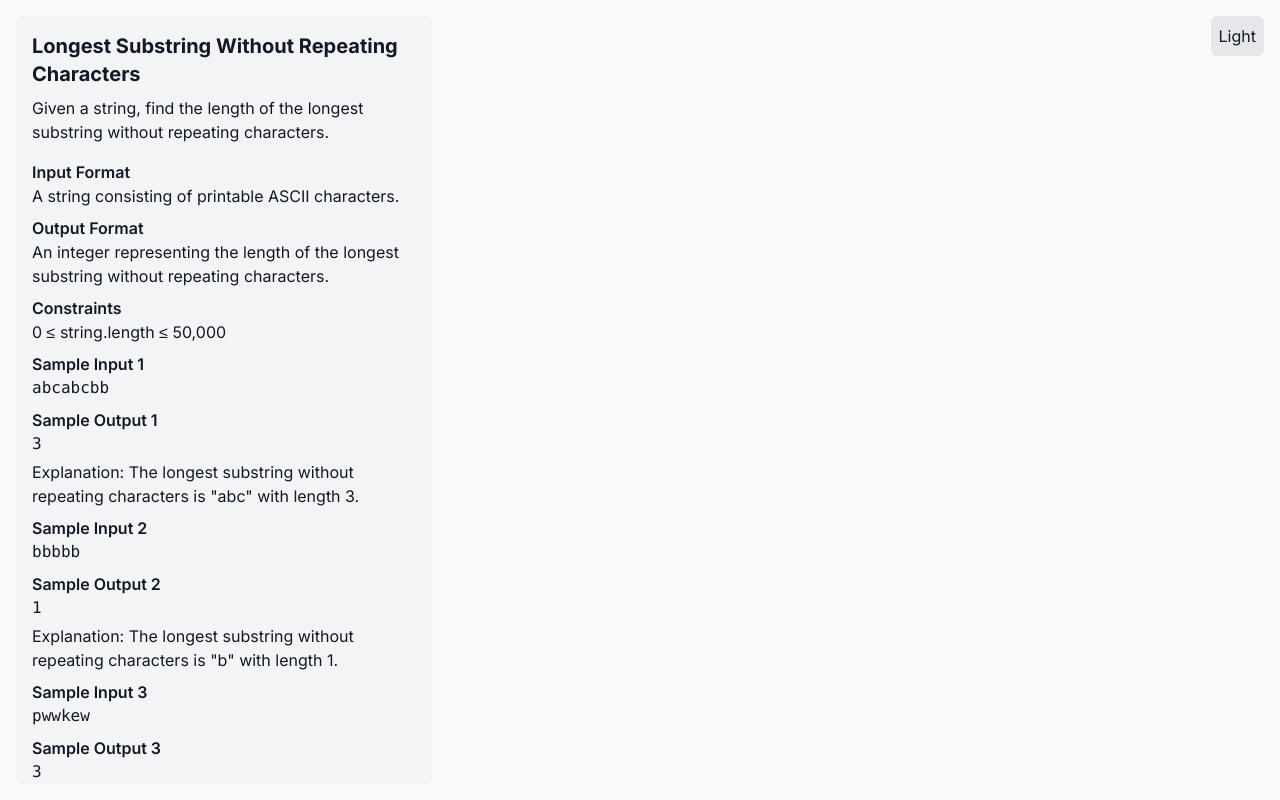
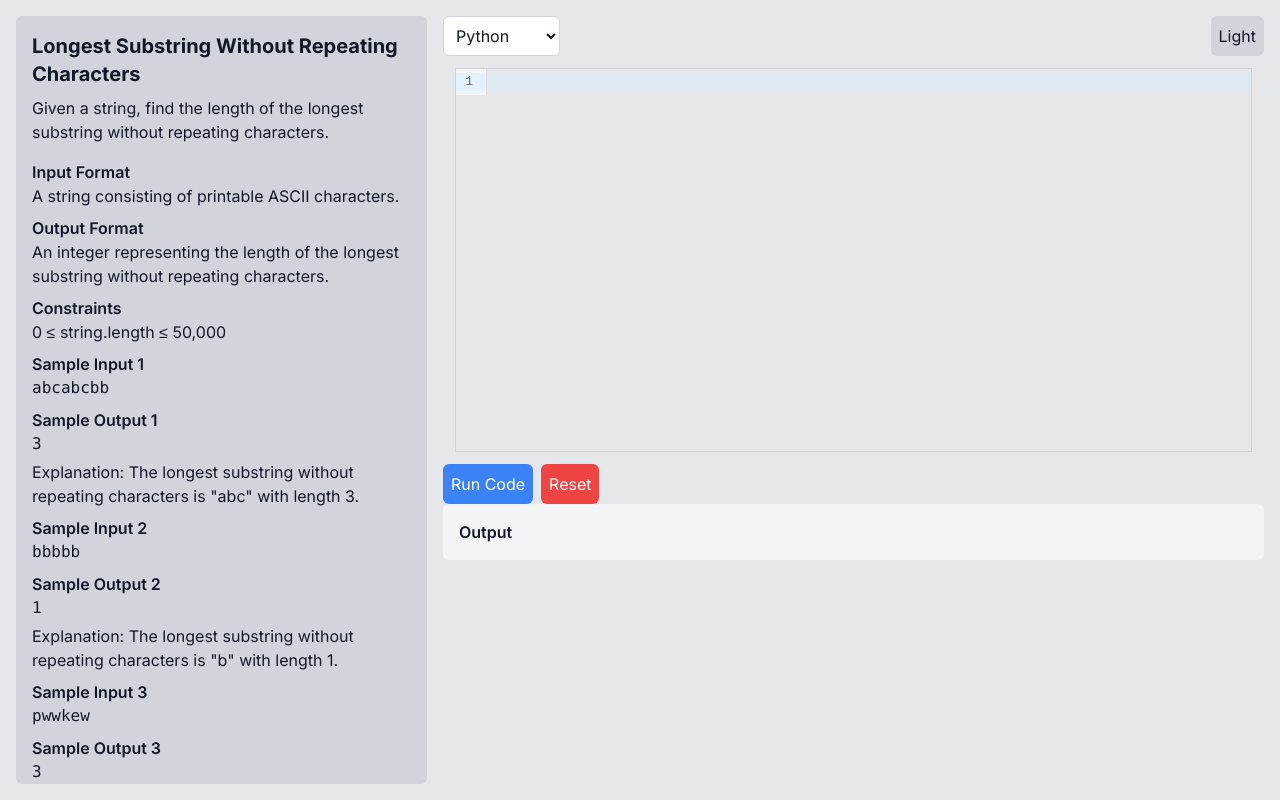
Before and after one commit to AnshulKawarey/code-editor, a Next.js app: page / in a window 1280 px wide. Built offline with nearby package versions, Linux system fonts and the light colour scheme.

Commit message:
basic app is done just need to fix the code editor as it is not accepting new line due to fixing another bug before this

```diff
--- a/src/app/globals.css
+++ b/src/app/globals.css
@@ -2,15 +2,7 @@
 @tailwind components;
 @tailwind utilities;
 
-:root {
-  --background-color: #f9fafb;
-  --text-color: #111827;
-}
 
-.dark {
-  --background-color: #111827;
-  --text-color: #f9fafb;
-}
 
 body {
   background-color: var(--background-color);
--- a/src/app/page.tsx
+++ b/src/app/page.tsx
@@ -1,13 +1,16 @@
 "use client";
 
+import CodeEditor from "@/components/CodeEditor";
+import LanguageSelector from "@/components/LanguageSelector";
 import ProblemStatement from "@/components/ProblemStatement";
 import { useEffect, useState } from "react"
 
 export default function Home() {
-  const [language, set] = useState<string>("python");
+  const [language, setLanguage] = useState<string>("python");
   const [code, setCode] = useState<string>(()=>{
     if (typeof window !== "undefined") {
-      return localStorage.getItem(`code-${language}`) || "";
+      const stored = localStorage.getItem(`code-${language}`) || "";
+      return stored.trim();
     }
     return "";
   });
@@ -37,25 +40,63 @@ export default function Home() {
     }
   }, [theme]);
 
+  const runCode = () => {
+    setOutput("Running...");
+    setTimeout(() => {
+      setOutput(`Placeholder output for ${language}:\nSuccess!`);
+    }, 1000);
+  };
+
   const toggleTheme = () => {
-    console.log("Toggling theme from", theme); // Debug log
     setTheme(theme === "light" ? "dark" : "light");
   };
 
+  const resetCode = () => setCode("");
+
   return (
     <div className={theme === "dark" ? "dark" : "light"}>
-      <main className="min-h-screen bg-gray-50 dark:bg-gray-900 text-gray-900 dark:text-gray-100">
+      <main className="min-h-screen bg-gray-200 dark:bg-gray-900 text-gray-900 dark:text-gray-100">
         <button
         onClick={toggleTheme}
-        className="fixed top-4 right-4 p-2 bg-gray-200 dark:bg-gray-700 rounded-md"
+        className="fixed top-4 right-4 p-2 bg-gray-300 dark:bg-gray-700 rounded-md"
         aria-label={`Switch to ${theme === "light" ? "dark" : "light"} theme`}
         >
           {theme==="light" ? "Light" : "Dark"}
         </button>
 
         <div className="flex flex-col md:flex-row h-screen p-4 gap-4">
-          <div className="md:w-1/3 bg-gray-100 dark:bg-gray-800 p-4 rounded-md overflow-auto">
+
+          <div className="md:w-1/3 bg-gray-300 dark:bg-gray-800 p-4 rounded-md overflow-auto">
           <ProblemStatement />
+          </div>
+
+          <div className="md:w-2/3 gap-4 flex-col">
+            <LanguageSelector selectedLanguage={language} onLanguageChange={setLanguage}/>
+
+            <div className="flex-1 p-3">
+              <CodeEditor language={language} value={code} onChange={setCode} />
+            </div>
+
+            <div className="flex gap-2">
+              <button
+                onClick={runCode}
+                className="p-2 bg-blue-500 text-white rounded-md hover:bg-blue-600"
+                aria-label="Run code"
+              >
+                Run Code
+              </button>
+              <button
+              onClick={resetCode}
+              className="p-2 bg-red-500 text-white rounded-md hover:bg-red-600"
+              aria-label="Reset editor"
+              >
+                Reset
+              </button>
+            </div>
+              <div className="p-4 bg-gray-100 dark:bg-gray-800 rounded-md">
+              <h3 className="font-semibold">Output</h3>
+              <pre className="whitespace-pre-wrap">{output}</pre>
+            </div>
           </div>
         </div>
       </main>
--- a/src/components/CodeEditor.tsx
+++ b/src/components/CodeEditor.tsx
@@ -1,43 +1,70 @@
 "use client";
 
 import { languageExtentions } from "@/utils/languageExtentions";
-import { EditorState } from "@codemirror/state";
+import { Compartment, EditorState } from "@codemirror/state";
 import { ViewUpdate } from "@codemirror/view";
 import { basicSetup, EditorView } from "codemirror";
 import React, { useEffect, useRef } from "react";
 
 
 
-interface CodeEditorProps{
+interface CodeEditorProps {
   language: string;
   value: string;
   onChange: (value: string) => void;
 }
 
-const CodeEditor: React.FC<CodeEditorProps> = ({language, value, onChange})=>{
+const CodeEditor: React.FC<CodeEditorProps> = ({ language, value, onChange }) => {
   const editorRef = useRef<HTMLDivElement>(null);
+  const viewRef = useRef<EditorView | null>(null);
+  const languageCompartment = useRef(new Compartment());
 
-    useEffect(()=>{
+
+  useEffect(() => {
     if (!editorRef.current) return;
 
     const state = EditorState.create({
-            doc: value,
+      doc: value.trim(),
       extensions: [
         basicSetup,
-              languageExtentions[language] || languageExtentions['javascript'],
+        languageCompartment.current.of(
+          languageExtentions[language] || languageExtentions["javascript"]
+        ),
         EditorView.updateListener.of((update: ViewUpdate) => {
           if (update.docChanged) onChange(update.state.doc.toString());
         }),
       ],
     });
 
-          const view = new EditorView({
+    viewRef.current = new EditorView({
       state,
       parent: editorRef.current,
     });
 
-          return () => view.destroy();
-        }, [language, value, onChange]);
+    return () => viewRef.current?.destroy();
+  }, []);
+
+  useEffect(() => {
+    if (viewRef.current) {
+      const currentValue = viewRef.current.state.doc.toString();
+      const trimmedValue = value.trim();
+      if (trimmedValue !== currentValue) {
+        viewRef.current.dispatch({
+          changes: { from: 0, to: currentValue.length, insert: trimmedValue },
+        });
+      }
+    }
+  }, [value]);
+
+  useEffect(() => {
+    if (viewRef.current) {
+      viewRef.current.dispatch({
+        effects: languageCompartment.current.reconfigure(
+          languageExtentions[language] || languageExtentions["javascript"]
+        ),
+      });
+    }
+  }, [language]);
 
   return <div ref={editorRef} className="h-96 border border-gray-300 dark:border-gray-700" />;
 };
--- a/tailwind.config.ts
+++ b/tailwind.config.ts
@@ -1,6 +1,7 @@
 import type { Config } from 'tailwindcss'
 
 const config: Config = {
+  darkMode: 'class',
   content: [
     './src/pages/**/*.{js,ts,jsx,tsx,mdx}',
     './src/components/**/*.{js,ts,jsx,tsx,mdx}',
```
Lines whose indentation alone changed are shown as unchanged.
